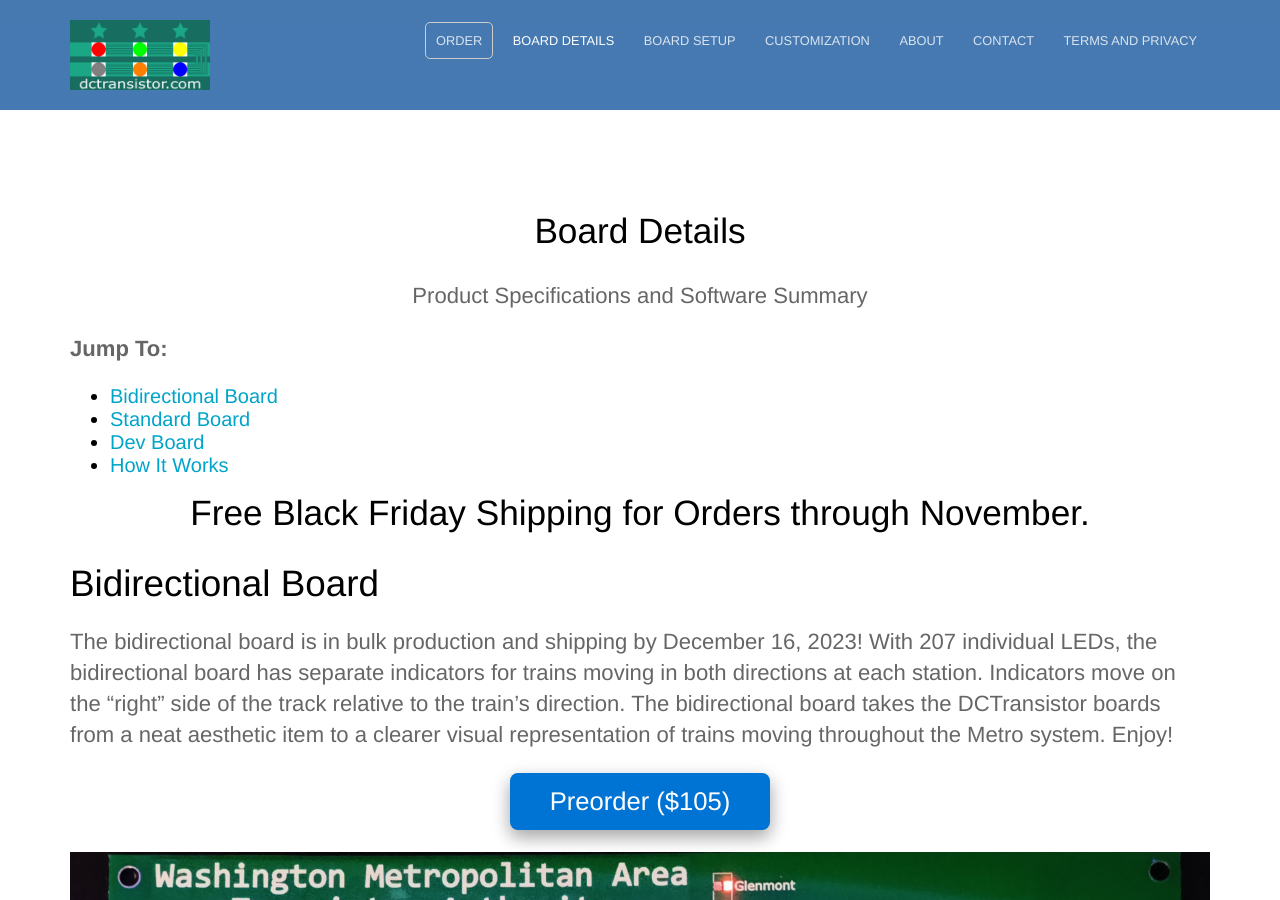
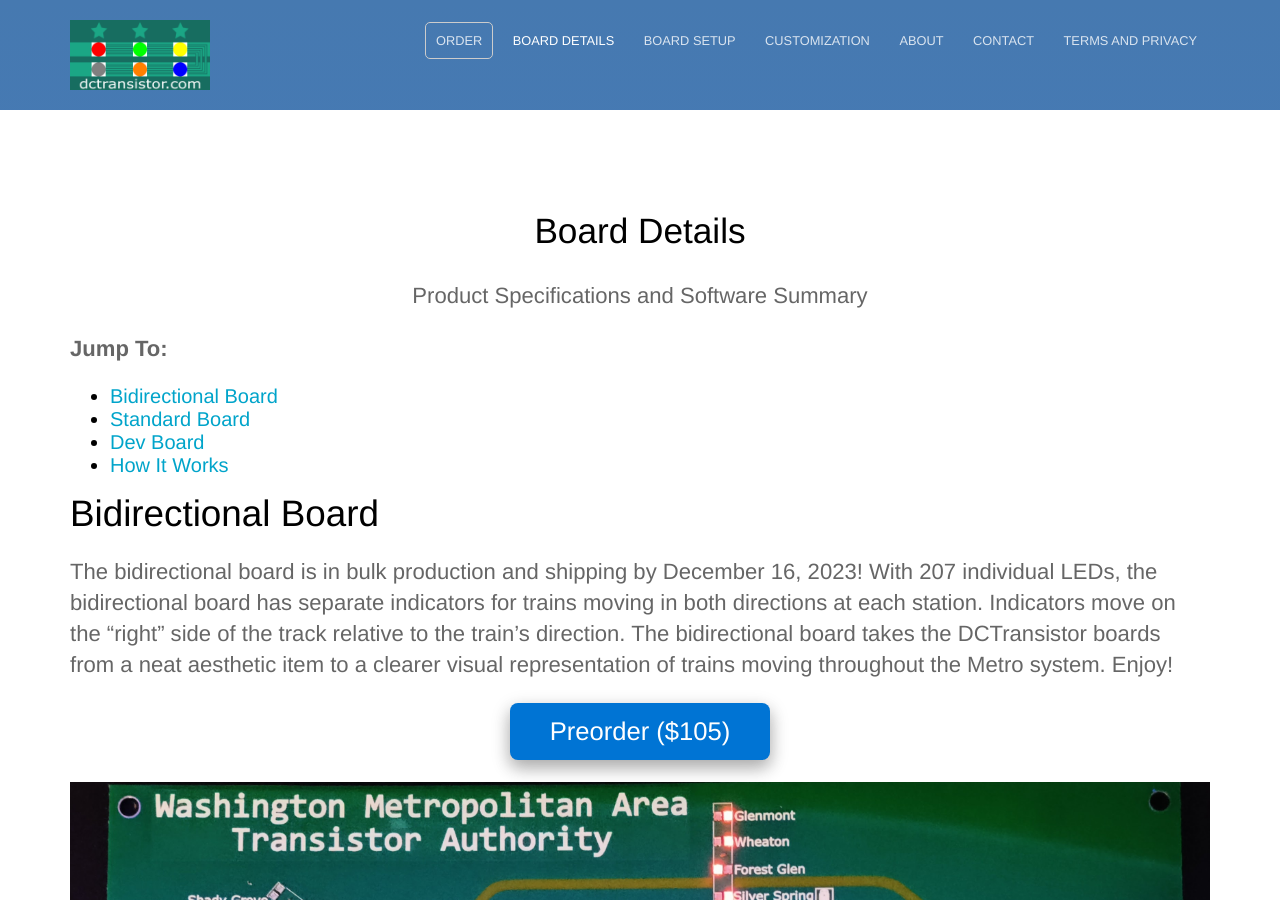
Before and after one commit to LArkema/dctransistor_website, a Jekyll site: the page built from board-info.md, in a window 1280 px wide and 900 px high. Built offline with Jekyll 4.4.1, drawn with Linux system fonts in a browser that asks for light colours.

Commit message:
Remove free shipping black friday offer

```diff
--- a/board-info.md
+++ b/board-info.md
@@ -9,8 +9,6 @@
 * [Standard Board](#standard-board)
 * [Dev Board](#dev-board)
 * [How It Works](#how-it-works)
-
-## Free Black Friday Shipping for Orders through November.
 
 # Bidirectional Board
 
```
Also changed, not shown: order.md (+0 -2 lines).
